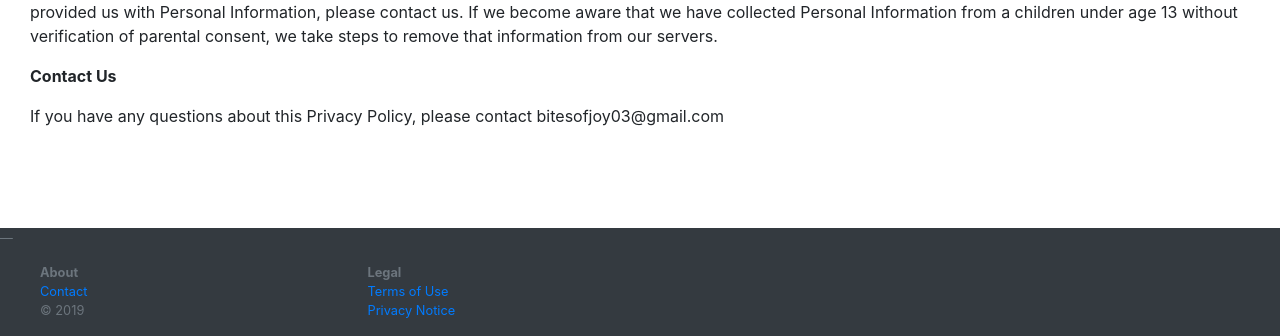
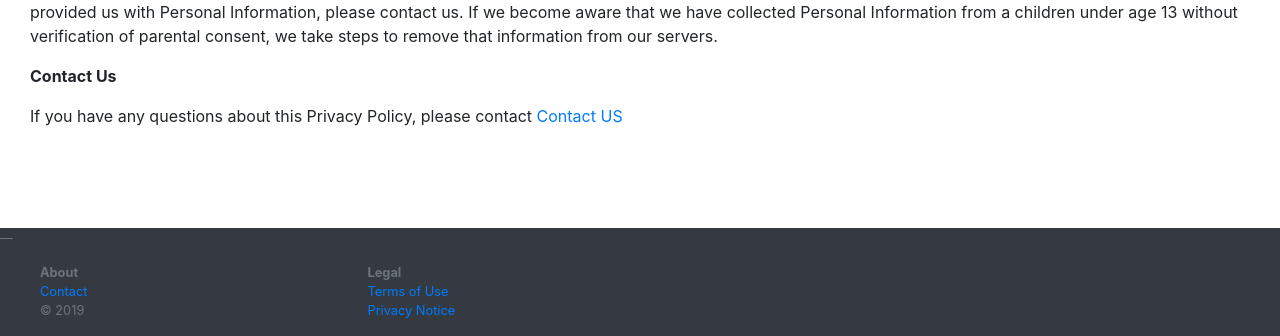
Before and after one commit to banks1502/hindi-tutorial, a Flask app: page /about/privacy-policy/ in a window 1280 px wide. Shown: the part 2544-2880 px from the top of the page. Run offline with Flask 2, Linux system fonts and the light colour scheme; parts of the project's set-up code (start-up, migrations or seed data) failed here and were passed over; some libraries are stand-ins or nearby versions.

Commit message:
contact us form

```diff
--- a/templates/privacy_policy.html
+++ b/templates/privacy_policy.html
@@ -159,7 +159,7 @@
 
     <p><strong>Contact Us</strong></p>
 
-    <p>If you have any questions about this Privacy Policy, please contact bitesofjoy03@gmail.com</p>
+    <p>If you have any questions about this Privacy Policy, please contact <a href="/contact/">Contact US</a></p>
 
 
 
```
